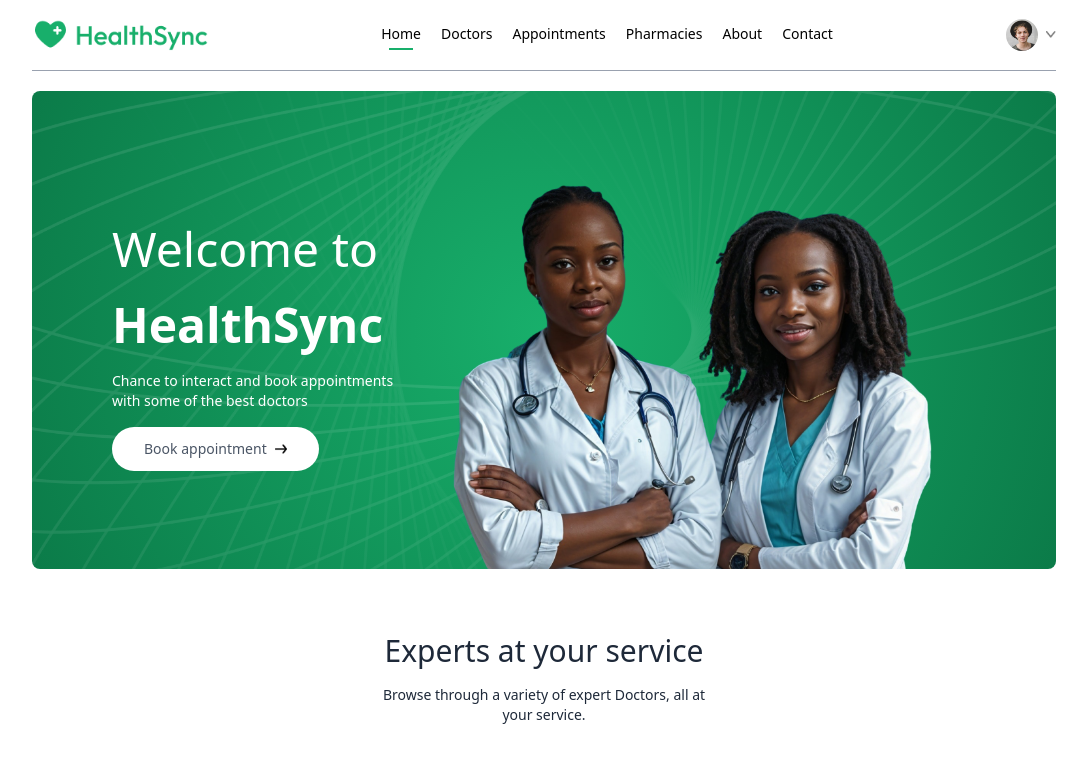
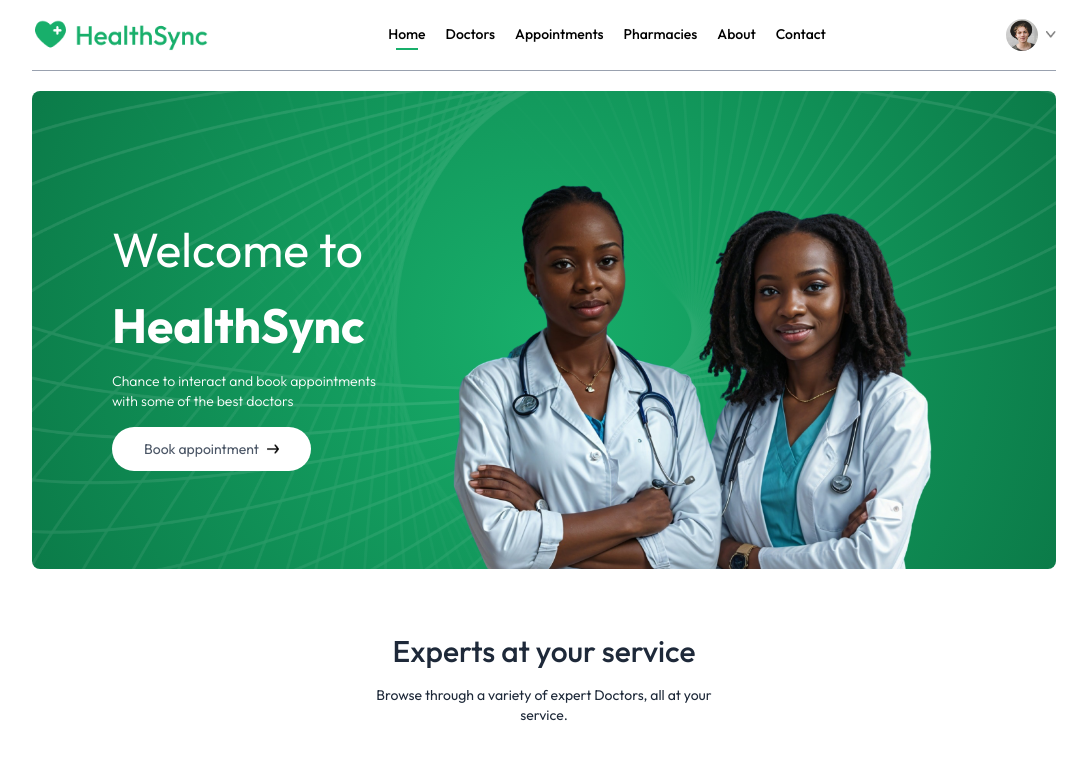
Before and after one commit to Ronzayne/HealthSync, a React (Vite) app in the folder front-end/: page / in a window 1280 px wide. Shown: the top 759 px of the page, without its empty margins (96-1183 px from the left). Built offline with nearby package versions, Linux system fonts and the light colour scheme.

Commit message:
updated index.css

```diff
--- a/front-end/src/index.css
+++ b/front-end/src/index.css
@@ -1,8 +1,21 @@
+@import url('https://fonts.googleapis.com/css2?family=Hanken+Grotesk:ital,wght@0,100..900;1,100..900&family=Outfit:wght@100..900&display=swap');
+
 @import "tailwindcss";
 
 @theme{
   --color-primary: #18AF6B;
   --color-secondprimary: #086E40;
+}
+*{
+  font-family: Outfit;
+}
+
+@layer components {
+  .grid-auto-cols {
+
+    grid-template-columns: repeat(auto-fill, minmax(200px, 1fr));
+
+  }
 }
 
 .active hr{
```
